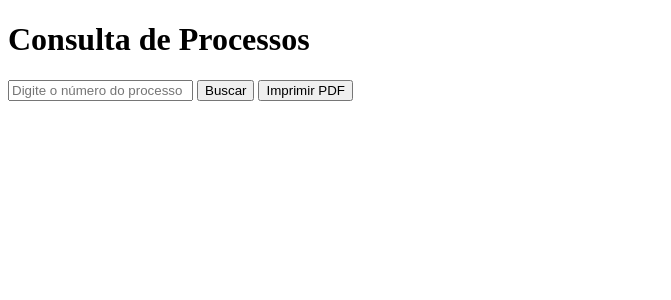
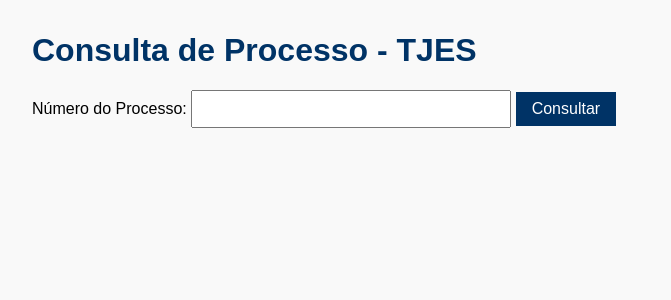
Before and after one commit to yurivix/Consulta, a Flask app: page / in a window 1280 px wide. Shown: the top 300 px of the page, without its empty margins (0-671 px from the left). Run offline with Flask 3, Linux system fonts and the light colour scheme; some libraries are stand-ins or nearby versions.

Commit message:
Update index.html

```diff
--- a/templates/index.html
+++ b/templates/index.html
@@ -2,70 +2,75 @@
 <html lang="pt-br">
 <head>
     <meta charset="UTF-8">
-    <title>Consulta de Processos</title>
-    <script src="https://cdnjs.cloudflare.com/ajax/libs/jspdf/2.5.1/jspdf.umd.min.js"></script>
+    <title>Consulta de Processo - TJES</title>
     <style>
-        table, th, td {
-            border: 1px solid #000;
+        body {
+            font-family: Arial, sans-serif;
+            margin: 2rem;
+            background-color: #f9f9f9;
+        }
+        h1 {
+            color: #003366;
+        }
+        form {
+            margin-bottom: 2rem;
+        }
+        input[type="text"] {
+            padding: 0.5rem;
+            width: 300px;
+            font-size: 1rem;
+        }
+        button {
+            padding: 0.5rem 1rem;
+            font-size: 1rem;
+            background-color: #003366;
+            color: white;
+            border: none;
+            cursor: pointer;
+        }
+        table {
+            width: 100%;
             border-collapse: collapse;
-            padding: 8px;
+            margin-top: 1rem;
+            background-color: white;
+        }
+        th, td {
+            border: 1px solid #ccc;
+            padding: 0.75rem;
+            text-align: left;
+        }
+        th {
+            background-color: #003366;
+            color: white;
+        }
+        .print-button {
+            margin-top: 1rem;
+            background-color: #990000;
         }
     </style>
 </head>
 <body>
-    <h1>Consulta de Processos</h1>
-    <input type="text" id="numero_processo" placeholder="Digite o número do processo">
-    <button onclick="buscarProcesso()">Buscar</button>
-    <button onclick="gerarPDF()">Imprimir PDF</button>
+    <h1>Consulta de Processo - TJES</h1>
+    <form method="POST">
+        <label for="numero_processo">Número do Processo:</label>
+        <input type="text" id="numero_processo" name="numero_processo" required>
+        <button type="submit">Consultar</button>
+    </form>
 
-    <div id="resultado"></div>
-
-    <script>
-        async function buscarProcesso() {
-            const numero = document.getElementById("numero_processo").value;
-            const resposta = await fetch('/buscar_processo', {
-                method: 'POST',
-                headers: {'Content-Type': 'application/json'},
-                body: JSON.stringify({numero})
-            });
-
-            const container = document.getElementById("resultado");
-            if (resposta.ok) {
-                const dados = await resposta.json();
-                container.innerHTML = `
-                    <table id="tabela">
-                        <tr><th>Campo</th><th>Valor</th></tr>
-                        <tr><td>Autor</td><td>${dados.autor}</td></tr>
-                        <tr><td>Réu</td><td>${dados.réu}</td></tr>
-                        <tr><td>Vara</td><td>${dados.vara}</td></tr>
-                        <tr><td>Data de Distribuição</td><td>${dados.data_distribuicao}</td></tr>
-                        <tr><td>Assunto</td><td>${dados.assunto}</td></tr>
-                    </table>
-                `;
-            } else {
-                container.innerHTML = `<p style="color: red;">Processo não encontrado.</p>`;
-            }
-        }
-
-        function gerarPDF() {
-            const { jsPDF } = window.jspdf;
-            const doc = new jsPDF();
-            const tabela = document.getElementById("tabela");
-            if (!tabela) return alert("Nenhum dado para imprimir!");
-
-            let y = 20;
-            doc.text("Detalhes do Processo", 20, y);
-            y += 10;
-
-            for (const row of tabela.rows) {
-                const col1 = row.cells[0].innerText;
-                const col2 = row.cells[1].innerText;
-                doc.text(`${col1}: ${col2}`, 20, y);
-                y += 10;
-            }
-
-            doc.save("processo.pdf");
-        }
-    </script>
+    {% if dados %}
+    <h2>Informações do Processo</h2>
+    <div id="resultado">
+        <table>
+            <tr><th>Campo</th><th>Valor</th></tr>
+            {% for chave, valor in dados.items() %}
+            <tr>
+                <td>{{ chave }}</td>
+                <td>{{ valor }}</td>
+            </tr>
+            {% endfor %}
+        </table>
+    </div>
+    <button class="print-button" onclick="window.print()">Imprimir / Salvar PDF</button>
+    {% endif %}
 </body>
 </html>
```
